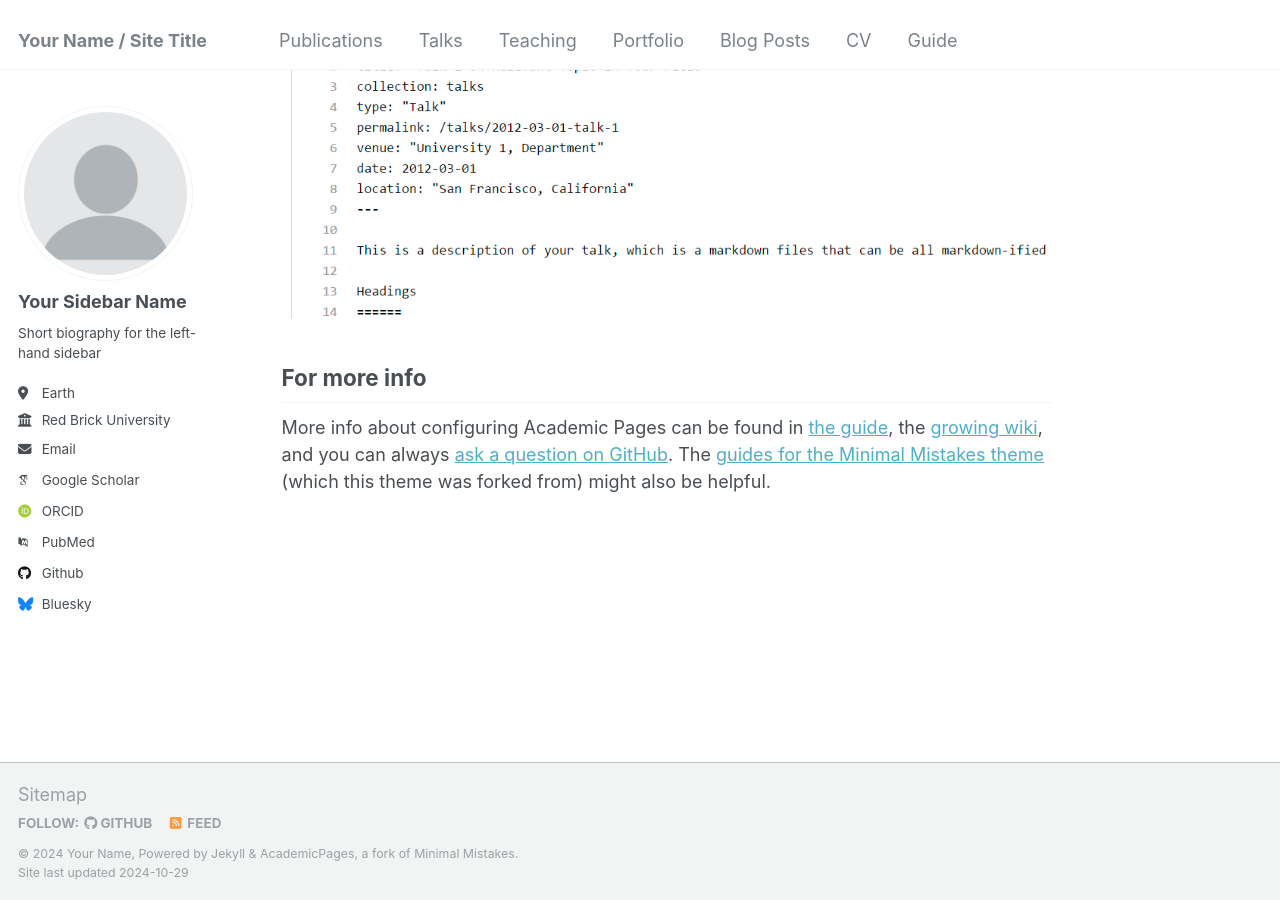
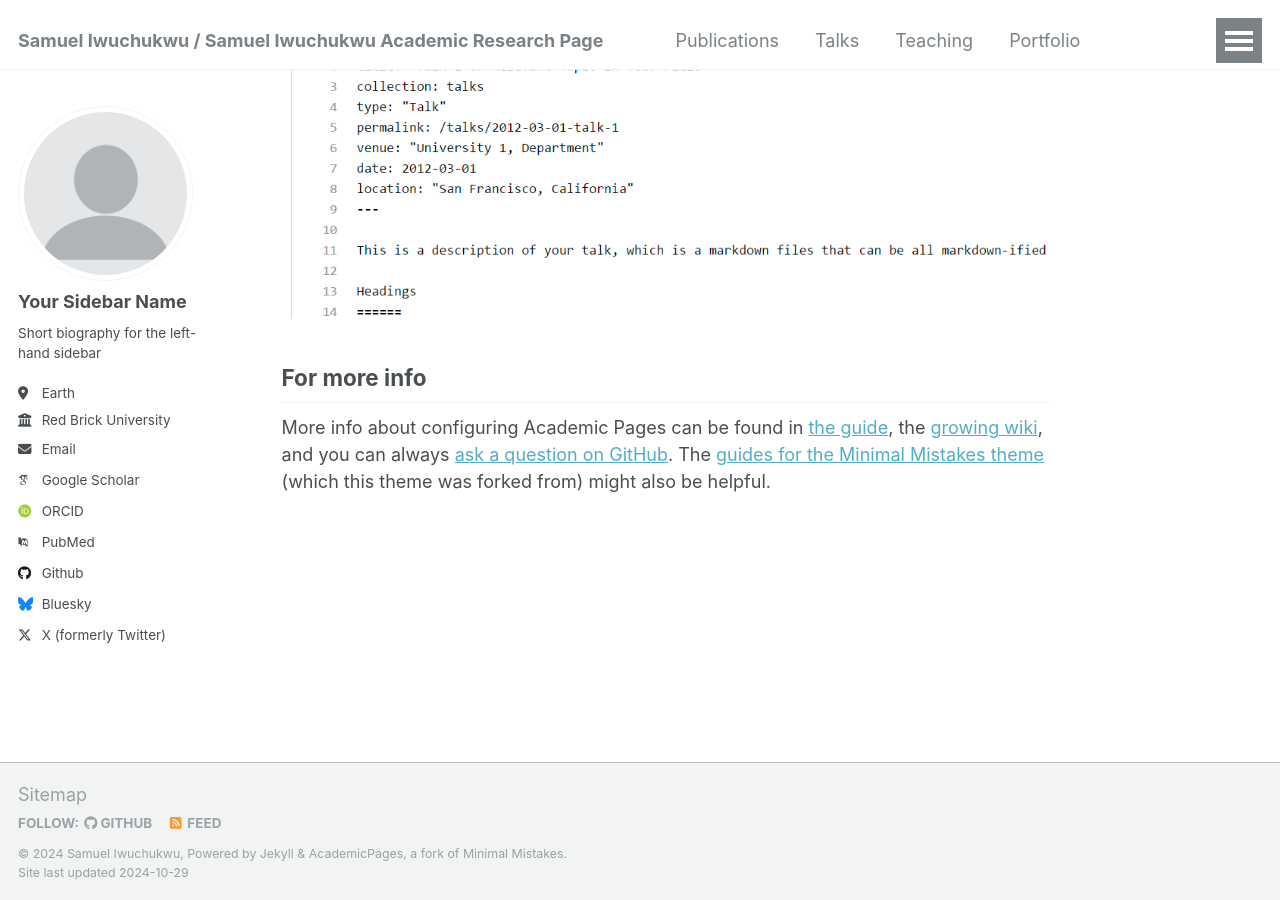
Before and after one commit to UncleSamTech/samueliwuchukwu, a Jekyll site: the page built from _pages/about.md, in a window 1280 px wide and 900 px high, scrolled down 2643 px. Built offline with Jekyll 4.4.1, drawn with Linux system fonts in a browser that asks for light colours; some web fonts are replaced.

Commit message:
Update _config.yml

```diff
--- a/_config.yml
+++ b/_config.yml
@@ -8,13 +8,13 @@
 
 # Basic Site Settings
 locale                   : "en-US"
-title                    : "Your Name / Site Title"
+title                    : "Samuel Iwuchukwu / Samuel Iwuchukwu Academic Research Page"
 title_separator          : "-"
-name                     : &name "Your Name"
-description              : &description "personal description"
-url                      : https://academicpages.github.io # the base hostname & protocol for your site e.g. "https://mmistakes.github.io"
+name                     : &name "Samuel Iwuchukwu"
+description              : &description "Graduate Research Student at University of Alberta"
+url                      : https://samueliwuchukwu.github.io # the base hostname & protocol for your site e.g. "https://mmistakes.github.io"
 baseurl                  : "" # the subpath of your site, e.g. "/blog"
-repository               : "academicpages/academicpages.github.io"
+repository               : "UncleSamTech/samueliwuchukwu.github.io"
 
 # Site Author - The following control what appear as part of the author content on the side bar.
 #               If a field is blank the icon and link will not appear, otherwise it will be shown.
@@ -44,7 +44,7 @@ author:
   bitbucket        : # Username - Update with your username on the site
   codepen          : # Username
   dribbble         : # Username
-  github           : "academicpages"
+  github           : "UncleSamTech"
   kaggle           : # Username
   stackoverflow    : # User number or user number and name (i.e., use "1" or "1/jeff-atwood")
 
@@ -66,7 +66,7 @@ author:
   steam            : # Username
   telegram         : # URL
   tumblr           : # Username
-  twitter          : # Username for X / Twitter
+  twitter          : "SamTech23"
   vine             : # Username
   weibo            : # Username
   wikipedia        : # Username
```
